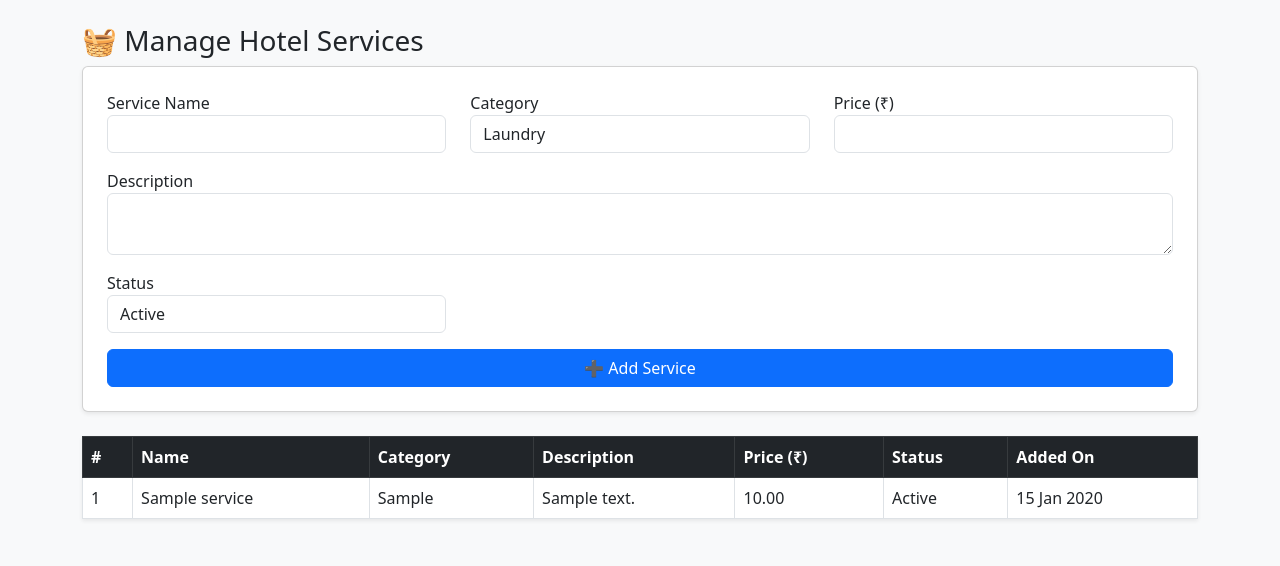
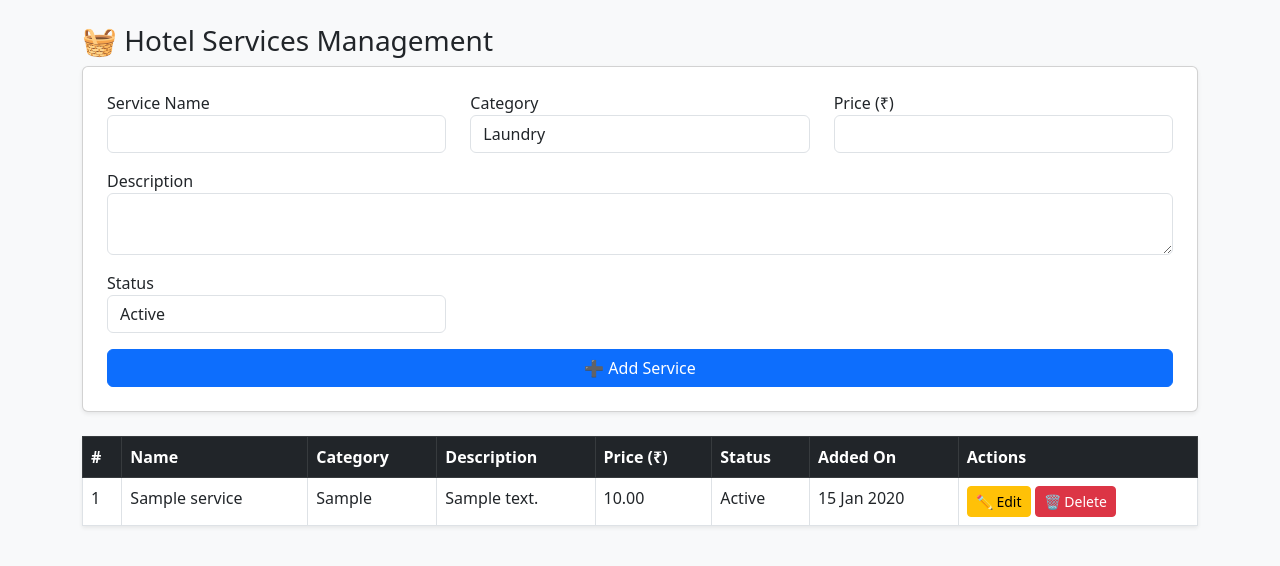
Before and after one commit to nextinv/Hotel-management-system-, a PHP site: page /services.php in a window 1280 px wide. Shown: the top 566 px of the page. Run offline with PHP 8.4, Linux system fonts and the light colour scheme; tables that the repository leaves empty or names only in its code hold one stand-in row (values such as "Sample post"); a stand-in replaces the project's code that opens the database connection.

Commit message:
Update services.php

```diff
--- a/services.php
+++ b/services.php
@@ -2,8 +2,8 @@
 session_start();
 include 'includes/db.php';
 
-// Insert new service
-if ($_SERVER['REQUEST_METHOD'] === 'POST') {
+// Handle Add Service form submission
+if ($_SERVER['REQUEST_METHOD'] === 'POST' && isset($_POST['action']) && $_POST['action'] === 'add') {
     $stmt = $conn->prepare("INSERT INTO services (name, category, description, price, status) VALUES (?, ?, ?, ?, ?)");
     $stmt->bind_param("sssss", $_POST['name'], $_POST['category'], $_POST['description'], $_POST['price'], $_POST['status']);
     $stmt->execute();
@@ -11,20 +11,23 @@ if ($_SERVER['REQUEST_METHOD'] === 'POST') {
     exit;
 }
 
-// Fetch services
+// Fetch all services for listing
 $result = $conn->query("SELECT * FROM services ORDER BY created_at DESC");
 ?>
+
 <!DOCTYPE html>
 <html>
 <head>
-  <title>🧺 Hotel Services Management</title>
+  <title>🧺 Manage Hotel Services</title>
   <link href="https://cdn.jsdelivr.net/npm/bootstrap@5.3.0/dist/css/bootstrap.min.css" rel="stylesheet" />
 </head>
 <body class="bg-light">
 <div class="container mt-4">
-  <h3>🧺 Manage Hotel Services</h3>
+  <h3>🧺 Hotel Services Management</h3>
 
+  <!-- Add Service Form -->
   <form method="POST" class="card p-4 bg-white shadow-sm mb-4">
+    <input type="hidden" name="action" value="add">
     <div class="row">
       <div class="col-md-4 mb-3">
         <label>Service Name</label>
@@ -59,6 +62,7 @@ $result = $conn->query("SELECT * FROM services ORDER BY created_at DESC");
     <button class="btn btn-primary w-100">➕ Add Service</button>
   </form>
 
+  <!-- Services List Table -->
   <table class="table table-bordered bg-white shadow-sm">
     <thead class="table-dark">
       <tr>
@@ -69,6 +73,7 @@ $result = $conn->query("SELECT * FROM services ORDER BY created_at DESC");
         <th>Price (₹)</th>
         <th>Status</th>
         <th>Added On</th>
+        <th>Actions</th>
       </tr>
     </thead>
     <tbody>
@@ -81,6 +86,10 @@ $result = $conn->query("SELECT * FROM services ORDER BY created_at DESC");
         <td><?= number_format($row['price'], 2) ?></td>
         <td><?= $row['status'] ?></td>
         <td><?= date('d M Y', strtotime($row['created_at'])) ?></td>
+        <td>
+          <a href="edit_service.php?id=<?= $row['id'] ?>" class="btn btn-sm btn-warning">✏️ Edit</a>
+          <a href="delete_service.php?id=<?= $row['id'] ?>" onclick="return confirm('Are you sure to delete this service?')" class="btn btn-sm btn-danger">🗑 Delete</a>
+        </td>
       </tr>
       <?php endwhile; ?>
     </tbody>
```
